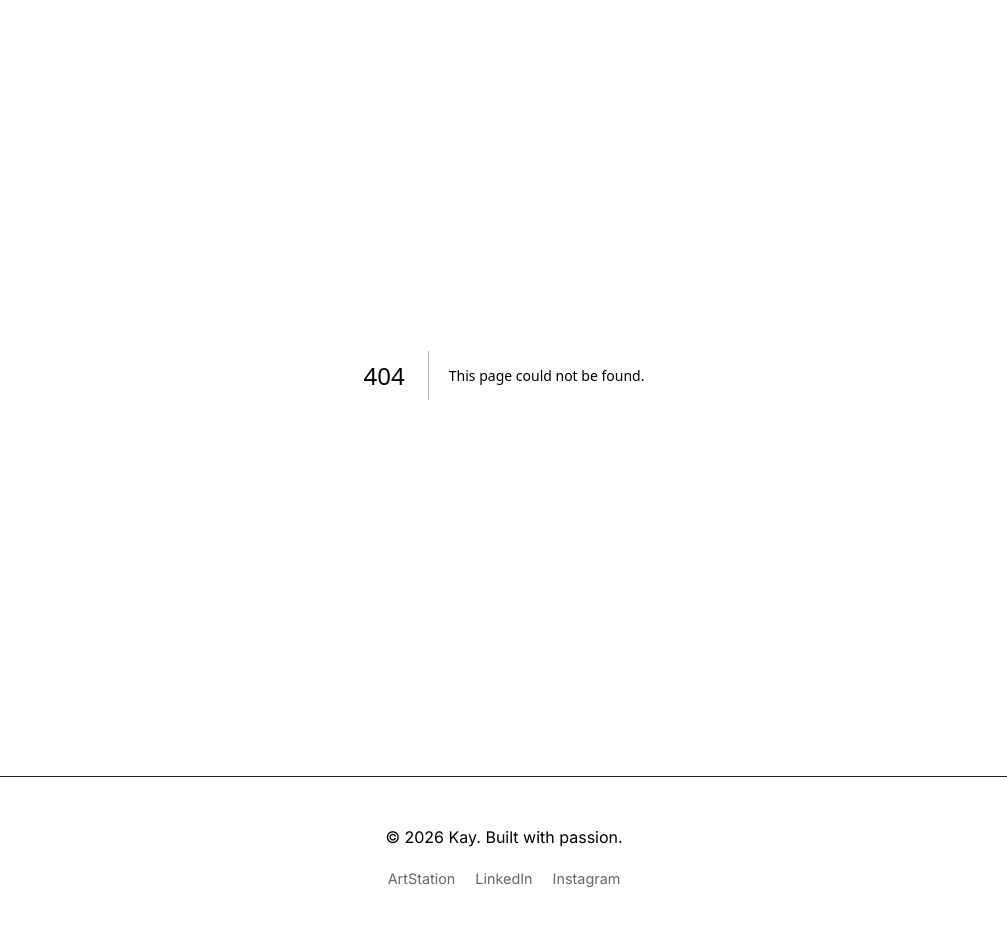
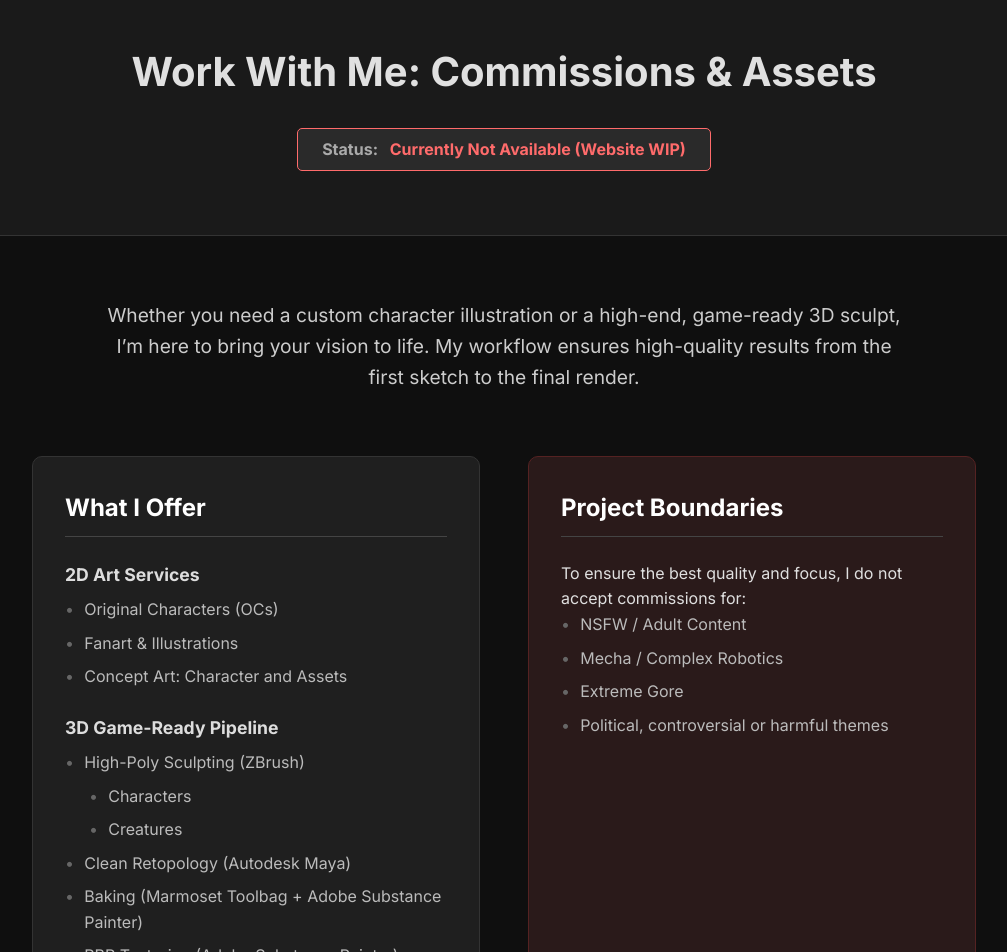
Before and after one commit to Kayframe-GA/Kayframe-GA.github.io, a Next.js app: page /contact in a window 1280 px wide. Before the commit this address had no page. Shown: the part 120-1072 px from the top of the page, without its empty margins (136-1143 px from the left). Built offline with nearby package versions, Linux system fonts and the light colour scheme.

Commit message:
added contact

```diff
--- /dev/null
+++ b/app/contact/page.js
@@ -0,0 +1,86 @@
+export default function Contact() {
+  return (
+    <main>
+      <section className="contact-hero">
+        <h1>Work With Me: <span className="highlight-title">Commissions & Assets</span></h1>
+        {/* WIP Status as requested */}
+        <div className="status-box unavailable">
+            <span className="status-label">Status:</span> Currently Not Available (Website WIP)
+        </div>
+      </section>
+
+      <section className="contact-content">
+        <div className="intro-text">
+            <p>Whether you need a custom character illustration or a high-end, game-ready 3D sculpt, I’m here to bring your vision to life. My workflow ensures high-quality results from the first sketch to the final render.</p>
+        </div>
+
+        <div className="services-grid">
+            <div className="service-card">
+                <h2>What I Offer</h2>
+
+                <div className="service-category">
+                    <h3>2D Art Services</h3>
+                    <ul>
+                        <li>Original Characters (OCs)</li>
+                        <li>Fanart & Illustrations</li>
+                        <li>Concept Art: Character and Assets</li>
+                    </ul>
+                </div>
+
+                <div className="service-category">
+                    <h3>3D Game-Ready Pipeline</h3>
+                    <ul>
+                        <li>High-Poly Sculpting (ZBrush)</li>
+                        <ul className="sub-list">
+                            <li>Characters</li>
+                            <li>Creatures</li>
+                        </ul>
+                        <li>Clean Retopology (Autodesk Maya)</li>
+                        <li>Baking (Marmoset Toolbag + Adobe Substance Painter)</li>
+                        <li>PBR Texturing (Adobe Substance Painter)</li>
+                        <li>Rendering (Marmoset)</li>
+                    </ul>
+                </div>
+            </div>
+
+            <div className="boundary-card">
+                <h2>Project Boundaries</h2>
+                <p>To ensure the best quality and focus, I do not accept commissions for:</p>
+                <ul>
+                    <li>NSFW / Adult Content</li>
+                    <li>Mecha / Complex Robotics</li>
+                    <li>Extreme Gore</li>
+                    <li>Political, controversial or harmful themes</li>
+                </ul>
+            </div>
+        </div>
+
+        <div className="pricing-section">
+            <h2>Pricing & Payment</h2>
+            <div className="pricing-details">
+                <p><strong>Pricing:</strong> Every project is unique. Prices are calculated individually based on complexity, required assets, and estimated production time.</p>
+                <p><strong>Payment:</strong> All payments are handled securely via PayPal.</p>
+                <p><strong>Deposit Policy:</strong> Once we have agreed on the project details, a 50% upfront deposit is required before work begins. This deposit secures your slot in my schedule and confirms our mutual agreement to the project terms. The remaining 50% is due upon completion.</p>
+            </div>
+        </div>
+
+        <div className="cta-section">
+            <h2>Ready to Start?</h2>
+            <p>To get a quote, please send an email with the subject line <strong>"Commission Inquiry: [Project Type]"</strong> to:</p>
+            <a href="mailto:email@example.com" className="email-link">email@example.com</a>
+
+            <div className="email-template">
+                <h3>Please include the following in your message:</h3>
+                <ul>
+                    <li><strong>Project Type:</strong> (e.g., 3D Character Model, 2D Illustration, etc.)</li>
+                    <li><strong>Description:</strong> A brief summary of your idea.</li>
+                    <li><strong>References:</strong> Any mood boards, sketches, or style references you have.</li>
+                    <li><strong>Deadline:</strong> When do you need the final file?</li>
+                </ul>
+            </div>
+        </div>
+
+      </section>
+    </main>
+  );
+}
--- a/app/globals.css
+++ b/app/globals.css
@@ -416,3 +416,174 @@ section {
     justify-content: space-around;
   }
 }
+
+
+/* Contact Page Styles */
+.contact-hero {
+  text-align: center;
+  padding: 4rem 10%;
+  background-color: #1a1a1a;
+  border-bottom: 1px solid #333;
+}
+
+.contact-hero h1 {
+  font-size: 2.5rem;
+  margin-bottom: 1.5rem;
+}
+
+.status-box {
+  display: inline-block;
+  padding: 0.5rem 1.5rem;
+  border-radius: 5px;
+  font-weight: bold;
+  background-color: #2a2a2a;
+  border: 1px solid #444;
+}
+
+.status-box.unavailable {
+  color: #ff6b6b;
+  border-color: #ff6b6b;
+}
+
+.status-label {
+  color: #aaa;
+  margin-right: 0.5rem;
+}
+
+.contact-content {
+  padding: 4rem 10%;
+  max-width: 1200px;
+  margin: 0 auto;
+}
+
+.intro-text {
+  text-align: center;
+  margin-bottom: 4rem;
+  font-size: 1.2rem;
+  color: #ccc;
+  max-width: 800px;
+  margin-left: auto;
+  margin-right: auto;
+}
+
+.services-grid {
+  display: grid;
+  grid-template-columns: repeat(auto-fit, minmax(300px, 1fr));
+  gap: 3rem;
+  margin-bottom: 4rem;
+}
+
+.service-card, .boundary-card {
+  background-color: #1f1f1f;
+  padding: 2rem;
+  border-radius: 10px;
+  border: 1px solid #333;
+}
+
+.service-card h2, .boundary-card h2, .pricing-section h2, .cta-section h2 {
+  font-size: 1.5rem;
+  color: #fff;
+  margin-bottom: 1.5rem;
+  border-bottom: 1px solid #444;
+  padding-bottom: 0.5rem;
+}
+
+.service-category h3 {
+  font-size: 1.1rem;
+  color: #ddd;
+  margin-top: 1.5rem;
+  margin-bottom: 0.5rem;
+}
+
+.service-category ul, .boundary-card ul {
+  list-style-type: none;
+  padding-left: 0;
+}
+
+.service-category ul li, .boundary-card ul li {
+  margin-bottom: 0.5rem;
+  color: #bbb;
+  padding-left: 1.2rem;
+  position: relative;
+}
+
+.service-category ul li::before, .boundary-card ul li::before {
+  content: '\2022';
+  position: absolute;
+  left: 0;
+  color: #666;
+}
+
+.sub-list {
+  padding-left: 1.5rem !important;
+  margin-top: 0.5rem;
+}
+
+.boundary-card {
+  border-color: #552222;
+  background-color: #2a1a1a;
+}
+
+.pricing-section {
+  background-color: #1a1a1a;
+  padding: 2rem;
+  border-radius: 10px;
+  margin-bottom: 4rem;
+  border: 1px solid #333;
+}
+
+.pricing-details p {
+  margin-bottom: 1rem;
+  color: #ccc;
+}
+
+.cta-section {
+  text-align: center;
+  background-color: #222;
+  padding: 3rem;
+  border-radius: 10px;
+  border: 1px solid #444;
+}
+
+.email-link {
+  display: inline-block;
+  margin: 1.5rem 0;
+  padding: 1rem 2rem;
+  background-color: #fff;
+  color: #000;
+  text-decoration: none;
+  font-weight: bold;
+  border-radius: 5px;
+  transition: background 0.3s;
+}
+
+.email-link:hover {
+  background-color: #ddd;
+}
+
+.email-template {
+  text-align: left;
+  max-width: 600px;
+  margin: 2rem auto 0;
+  background-color: #1a1a1a;
+  padding: 1.5rem;
+  border-radius: 5px;
+  border: 1px dashed #444;
+}
+
+.email-template h3 {
+  font-size: 1rem;
+  color: #888;
+  margin-bottom: 1rem;
+}
+
+.email-template ul li {
+  margin-bottom: 0.5rem;
+  color: #aaa;
+}
+
+@media (max-width: 768px) {
+  .services-grid {
+    grid-template-columns: 1fr;
+  }
+}
--- a/app/layout.js
+++ b/app/layout.js
@@ -24,7 +24,7 @@ export default function RootLayout({ children }) {
               <li><Link href="/#work">Work</Link></li>
               <li><Link href="/gallery">Gallery</Link></li> {/* NEW LINK */}
               <li><Link href="/#about">About</Link></li>
-              <li><a href="mailto:email@example.com">Contact</a></li>
+              <li><Link href="/contact">Contact</Link></li>
             </ul>
           </nav>
         </header>
```
